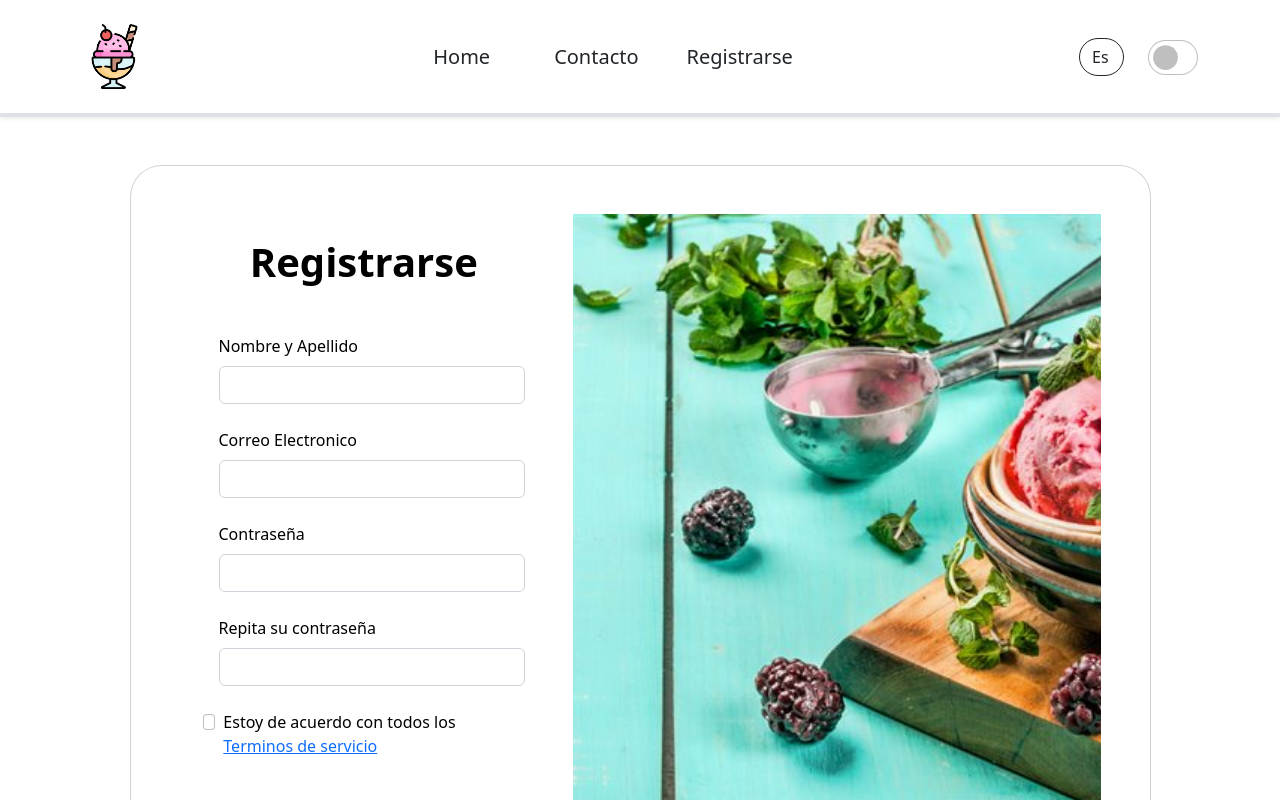
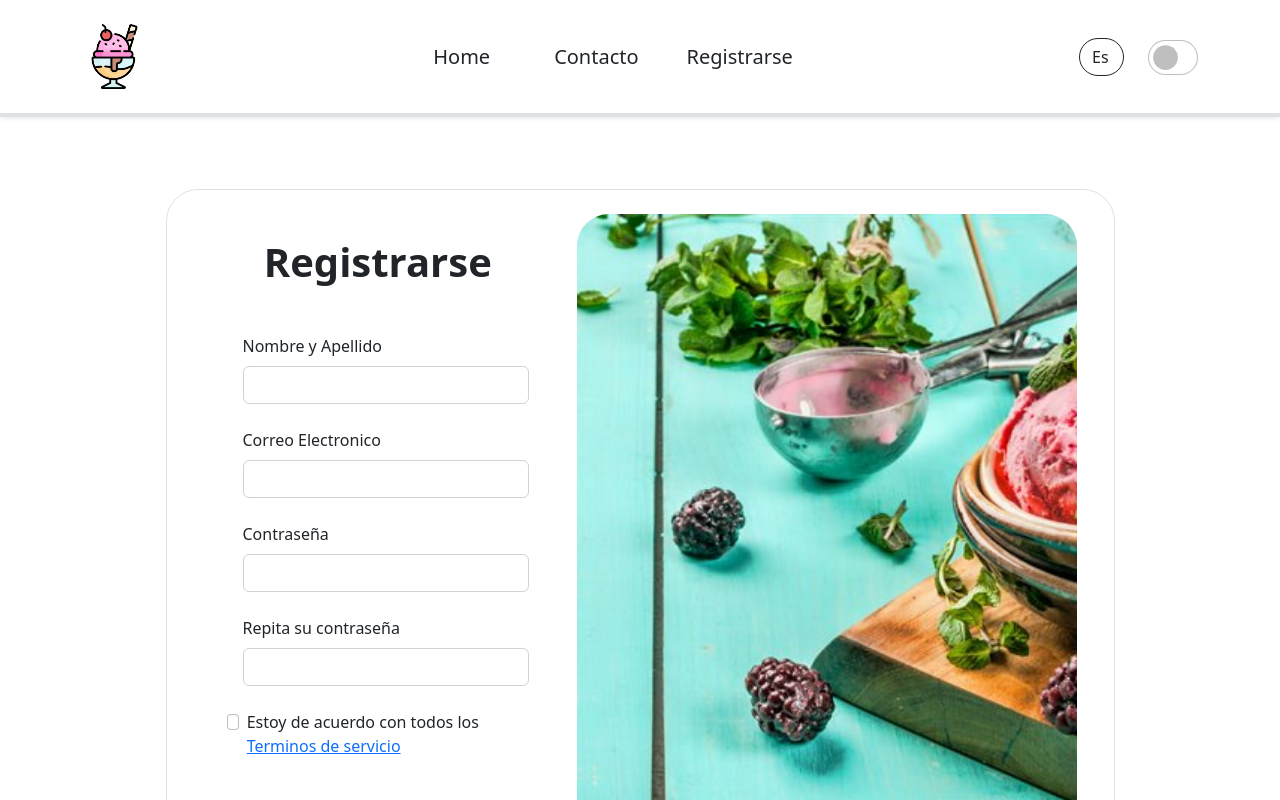
Before and after one commit to Morales-73/Efi-js, a React (Create React App) app: page /registrarse in a window 1280 px wide. Shown: the top 800 px of the page. Built offline with nearby package versions, Linux system fonts and the light colour scheme.

Commit message:
Responsive

```diff
--- a/src/lang/en-US.jsx
+++ b/src/lang/en-US.jsx
@@ -91,7 +91,7 @@ export const eng = {
         {id: 3, name: 'Split', img: split},
         {id: 4, name: 'Swiss', img: suizo}
     ],
-    contactanos: "Contact us",
+    contactanos: "Leave us your message",
     nombre: "Name",
     email: "E-mail",
     mensaje: "Menssage",
--- a/src/lang/es-ES.jsx
+++ b/src/lang/es-ES.jsx
@@ -91,7 +91,7 @@ export const esp = {
         {id: 3, name: 'Split', img: split},
         {id: 4, name: 'Suizo', img: suizo}
     ],
-    contactanos: "Contactanos",
+    contactanos: "Dejanos tu mensaje",
     nombre: "Nombre",
     email: "Email",
     mensaje: "Mensaje",
--- a/src/pages/Products/Bombones.jsx
+++ b/src/pages/Products/Bombones.jsx
@@ -19,7 +19,7 @@ export default function Bombones() {
         <div className="d-flex justify-content-evenly align-items-center flex-wrap border rounded-5 p-4">
           {bombones.map(b =>
             <div key={b.id}>
-              <img className="rounded-4" src={b.img} style={{width:"300px", height:"250px"}} alt="img" />
+              <img className="rounded-4 img-fluid" src={b.img} style={{width:"300px", height:"250px"}} alt="img" />
               <h4 className={`text-center text-${theme.color}`}>{b.name}</h4>
             </div>
           )}
--- a/src/pages/Products/Palitos.jsx
+++ b/src/pages/Products/Palitos.jsx
@@ -17,7 +17,7 @@ export default function Palitos() {
         <div className="d-flex justify-content-evenly align-items-center flex-wrap border rounded-5 p-4">
           {palitos.map(p =>
             <div key={p.id}>
-              <img className="rounded-4" src={p.img} style={{width:"300px", height:"250px"}} alt="img" />
+              <img className="rounded-4 img-fluid" src={p.img} style={{width:"300px", height:"250px"}} alt="img" />
               <h4 className={`text-center text-${theme.color}`}>{p.name}</h4>
             </div>
           )}
--- a/src/pages/Products/Postres.jsx
+++ b/src/pages/Products/Postres.jsx
@@ -17,7 +17,7 @@ export default function Postres() {
         <div className="d-flex justify-content-evenly align-items-center flex-wrap border rounded-5 p-4">
           {postres.map(p =>
             <div key={p.id}>
-              <img className="rounded-4" src={p.img} style={{width:"300px", height:"250px"}} alt="img" />
+              <img className="rounded-4 img-fluid" src={p.img} style={{width:"300px", height:"250px"}} alt="img" />
               <h4 className={`text-center text-${theme.color}`}>{p.name}</h4>
             </div>
           )}
--- a/src/pages/Products/Sabores.jsx
+++ b/src/pages/Products/Sabores.jsx
@@ -17,7 +17,7 @@ export default function Sabores() {
           <div className="d-flex justify-content-evenly align-items-center flex-wrap border rounded-5 p-4">
             {sabores.map(s =>
               <div key={s.id}>
-                <img className="rounded-4" src={s.img} style={{width:"400px", height:"195px"}} alt="img" />
+                <img className="rounded-4 img-fluid" src={s.img} style={{width:"400px", height:"195px"}} alt="img" />
                 <h4 className={`text-center text-${theme.color}`}>{s.name}</h4>
               </div>
             )}
--- /dev/null
+++ b/src/pages/Registro/Form.jsx
@@ -0,0 +1,55 @@
+import React, {useContext} from 'react'
+import {langcontext} from '../../context/langContext'
+
+export default function Form() {
+
+    const {idioma} = useContext(langcontext)
+    const {paginas, nombreApellido, correo, contraseña, repetirContraseña, estoyDeAcuerdo, terminos} = idioma
+
+  return (
+    <>
+          <form action="#" className="mx-1 mx-md-4">
+              <div className="d-flex flex-row align-items-center mb-4">
+                  <i className="fas fa-user fa-lg me-3 fa-fw"></i>
+                  <div className="form-outline flex-fill mb-0">
+                      <label className="form-label" htmlFor="form3Example1c">{nombreApellido}</label>
+                      <input type="text" id="form3Example1c" className="form-control" />
+                  </div>
+              </div>
+
+              <div className="d-flex flex-row align-items-center mb-4">
+                  <i className="fas fa-envelope fa-lg me-3 fa-fw"></i>
+                  <div className="form-outline flex-fill mb-0">
+                      <label className="form-label" htmlFor="form3Example3c">{correo}</label>
+                      <input type="email" id="form3Example3c" className="form-control" />
+                  </div>
+              </div>
+
+              <div className="d-flex flex-row align-items-center mb-4">
+                  <i className="fas fa-lock fa-lg me-3 fa-fw"></i>
+                  <div className="form-outline flex-fill mb-0">
+                      <label className="form-label" htmlFor="form3Example4c">{contraseña}</label>
+                      <input type="password" id="form3Example4c" className="form-control" />
+                  </div>
+              </div>
+
+              <div className="d-flex flex-row align-items-center mb-4">
+                  <i className="fas fa-key fa-lg me-3 fa-fw"></i>
+                  <div className="form-outline flex-fill mb-0">
+                      <label className="form-label" htmlFor="form3Example4cd">{repetirContraseña}</label>
+                      <input type="password" id="form3Example4cd" className="form-control" />
+                  </div>
+              </div>
+
+              <div className="form-check d-flex justify-content-center mb-5">
+                  <input className="form-check-input me-2" type="checkbox" value="" id="form2Example3c" />
+                  <label className="form-check-label" htmlFor="form2Example3">{estoyDeAcuerdo} <a href="terminos.html" target="_blank">{terminos}</a></label>
+              </div>
+
+              <div className="d-flex justify-content-center mx-4 mb-3 mb-lg-4">
+                  <button type="submit" className="btn btn-primary btn-lg">{paginas[2].registrarse}</button>
+              </div>
+          </form>
+    </>
+  )
+}
--- a/src/pages/Registro/Registrarse.jsx
+++ b/src/pages/Registro/Registrarse.jsx
@@ -3,67 +3,28 @@ import {useContext} from 'react';
 import {langcontext} from "../../context/langContext";
 
 import iceCream from '../../img/iceCream.jpg';
+import Form from './Form';
 
 function Registrarse(){
 
     const {idioma} = useContext(langcontext)
 
-    const {paginas, nombreApellido, correo, contraseña, repetirContraseña, estoyDeAcuerdo, terminos} = idioma
+    const {paginas} = idioma
 
     return(<>
-            <div className="container vh-100">
-                <div className="row d-flex justify-content-center align-items-center mt-5">
-                    <div className="col-lg-12 col-xl-11">
-                        <div className="card text-black rounded-5">
+            <div className="container">
+                <div className="row d-flex justify-content-center align-items-center">
+                    <div className="col-lg-12 col-xl-11 mb-5">
+                        <div className="card border-0 mt-4">
                             <div className="card-body p-md-5">
-                                <div className="row justify-content-center">
+                                <div className="row justify-content-center border rounded-5 p-4">
                                     <div className="col-md-10 col-lg-6 col-xl-5 order-2 order-lg-1">
                                         <p className="text-center h1 fw-bold mb-5 mx-1 mx-md-4 mt-4">{paginas[2].registrarse}</p>
-                                        <form action="#" className="mx-1 mx-md-4">
-                                            <div className="d-flex flex-row align-items-center mb-4">
-                                                <i className="fas fa-user fa-lg me-3 fa-fw"></i>
-                                                <div className="form-outline flex-fill mb-0">
-                                                    <label className="form-label" htmlFor="form3Example1c">{nombreApellido}</label>
-                                                    <input type="text" id="form3Example1c" className="form-control"/>
-                                                </div>
-                                            </div>
+                                        <Form/>
+                                    </div>
 
-                                            <div className="d-flex flex-row align-items-center mb-4">
-                                                <i className="fas fa-envelope fa-lg me-3 fa-fw"></i>
-                                                <div className="form-outline flex-fill mb-0">
-                                                    <label className="form-label" htmlFor="form3Example3c">{correo}</label>
-                                                    <input type="email" id="form3Example3c" className="form-control"/>
-                                                </div>
-                                            </div>
-
-                                            <div className="d-flex flex-row align-items-center mb-4">
-                                                <i className="fas fa-lock fa-lg me-3 fa-fw"></i>
-                                                <div className="form-outline flex-fill mb-0">
-                                                    <label className="form-label" htmlFor="form3Example4c">{contraseña}</label>
-                                                    <input type="password" id="form3Example4c" className="form-control" />
-                                                </div>
-                                            </div>
-
-                                            <div className="d-flex flex-row align-items-center mb-4">
-                                                <i className="fas fa-key fa-lg me-3 fa-fw"></i>
-                                                <div className="form-outline flex-fill mb-0">
-                                                    <label className="form-label" htmlFor="form3Example4cd">{repetirContraseña}</label>
-                                                    <input type="password" id="form3Example4cd" className="form-control" />
-                                                </div>
-                                            </div>
-
-                                            <div className="form-check d-flex justify-content-center mb-5">
-                                                <input className="form-check-input me-2" type="checkbox" value="" id="form2Example3c" />
-                                                <label className="form-check-label" htmlFor="form2Example3">{estoyDeAcuerdo} <a href="terminos.html" target="_blank">{terminos}</a></label>
-                                            </div>
-
-                                            <div className="d-flex justify-content-center mx-4 mb-3 mb-lg-4">
-                                                <button type="submit" className="btn btn-primary btn-lg">{paginas[2].registrarse}</button>
-                                            </div>
-                                        </form>
-                                    </div>
                                     <div className="col-md-10 col-lg-6 col-xl-7 d-flex align-items-center order-1 order-lg-2">
-                                        <img src={iceCream} className="img-fluid h-100" style={{objectFit:"cover"}} alt="Sample image" />
+                                        <img src={iceCream} className="img-fluid h-100 rounded-5" style={{objectFit:"cover"}} alt="Sample image" />
                                     </div>
                                 </div>
                             </div>
```
Also changed, not shown: src/pages/Contacts.jsx/Contacts.jsx (+5 -5 lines), src/pages/Layout/Layout.jsx (+26 -7 lines).
